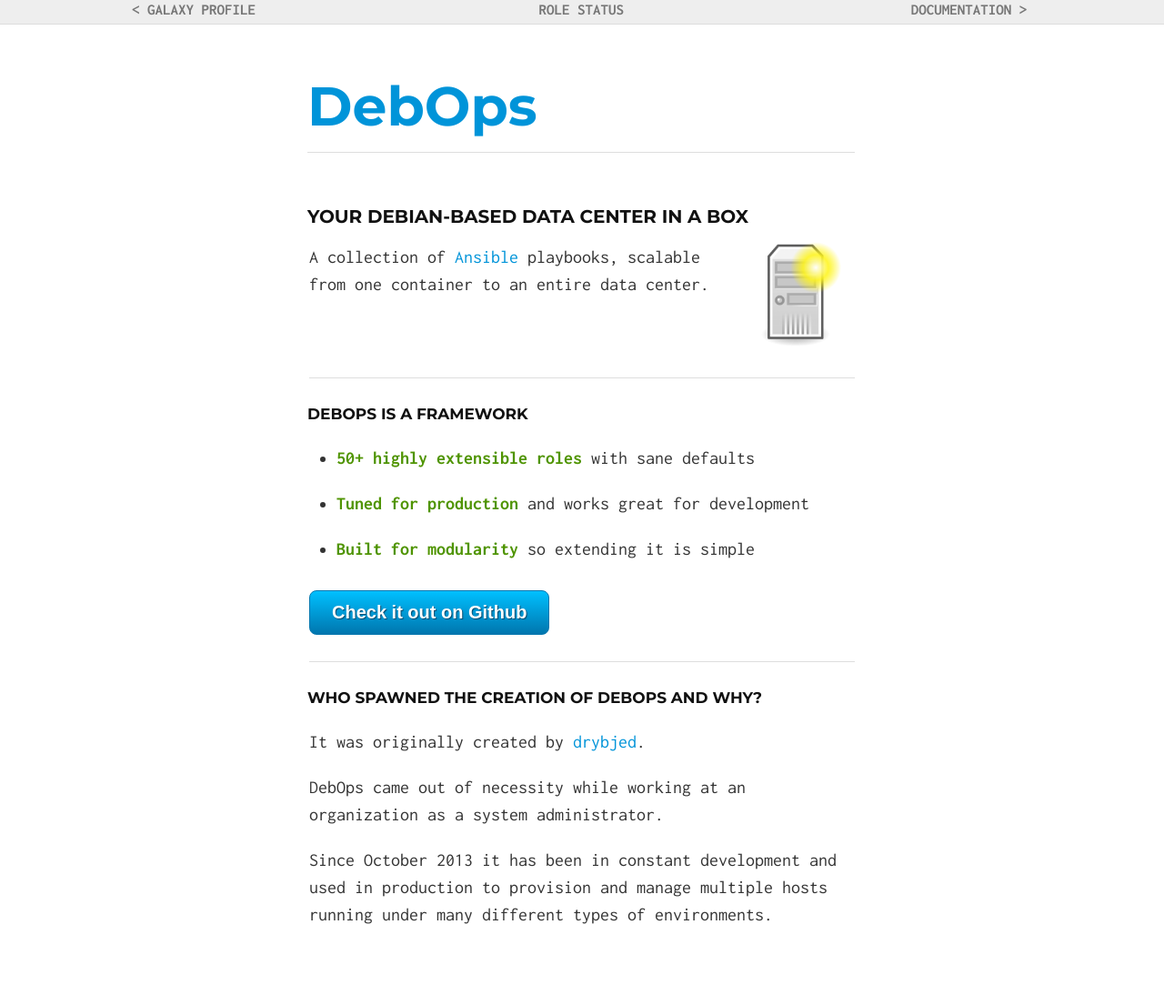
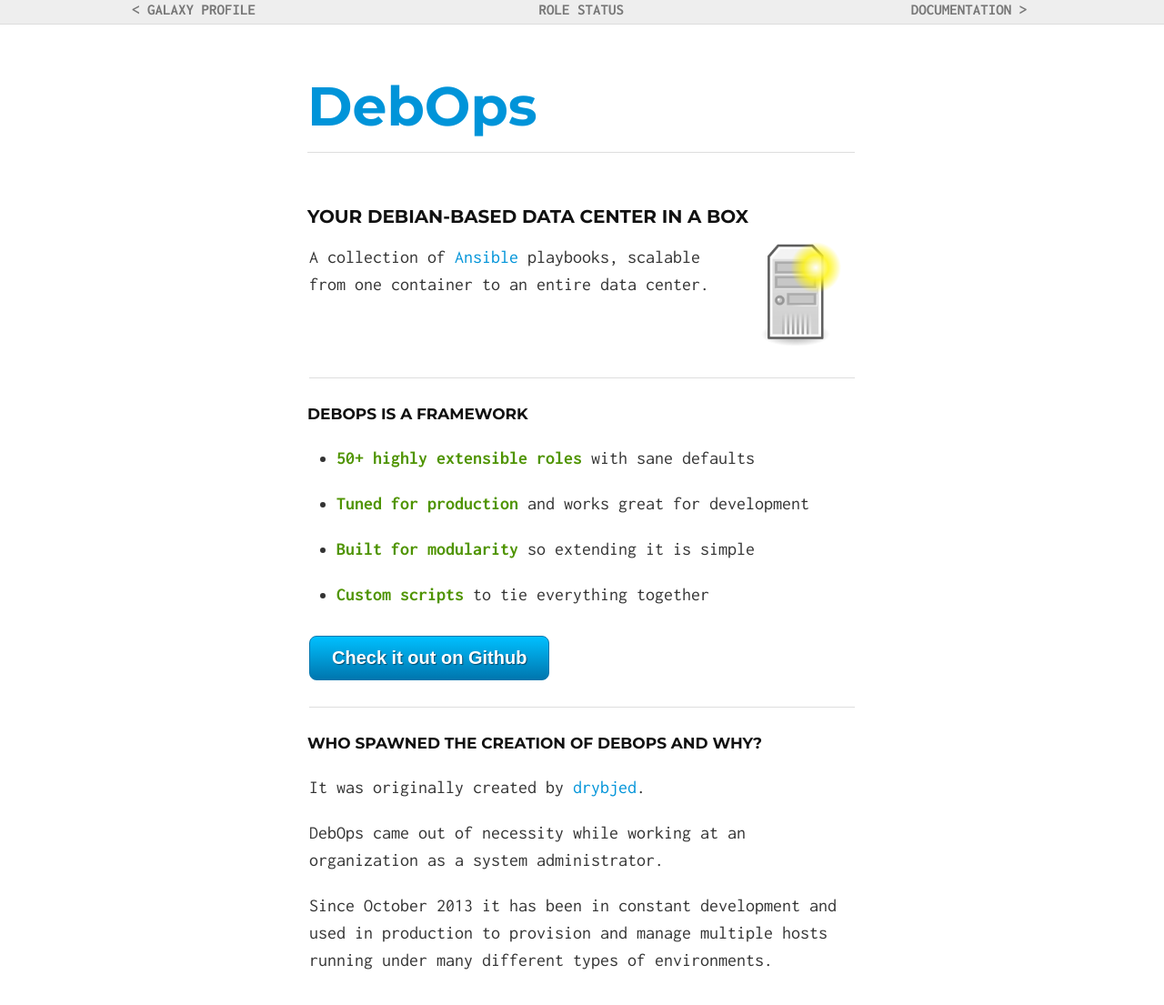
Before and after one commit to ypid/debops.github.io, a Jekyll site: the page built from index.html, in a window 1280 px wide, cut to the strip 104-1275 px from the top of the page. Shown: the top 1105 px of the strip at 91% size. Built offline with Jekyll 4.4.1, drawn with Linux system fonts in a browser that asks for light colours.

Commit message:
Add another main bullet to the home page

```diff
--- a/_includes/index.md
+++ b/_includes/index.md
@@ -16,6 +16,8 @@ A collection of [Ansible](http://ansible.com/) playbooks, scalable from one cont
 
 - <span class="li-intro">Built for modularity</span> so extending it is simple
 
+- <span class="li-intro">Custom scripts</span> to tie everything together
+
 <a class="gh-link" href="https://github.com/debops/debops">Check it out on Github</a>
 
 ***
```
